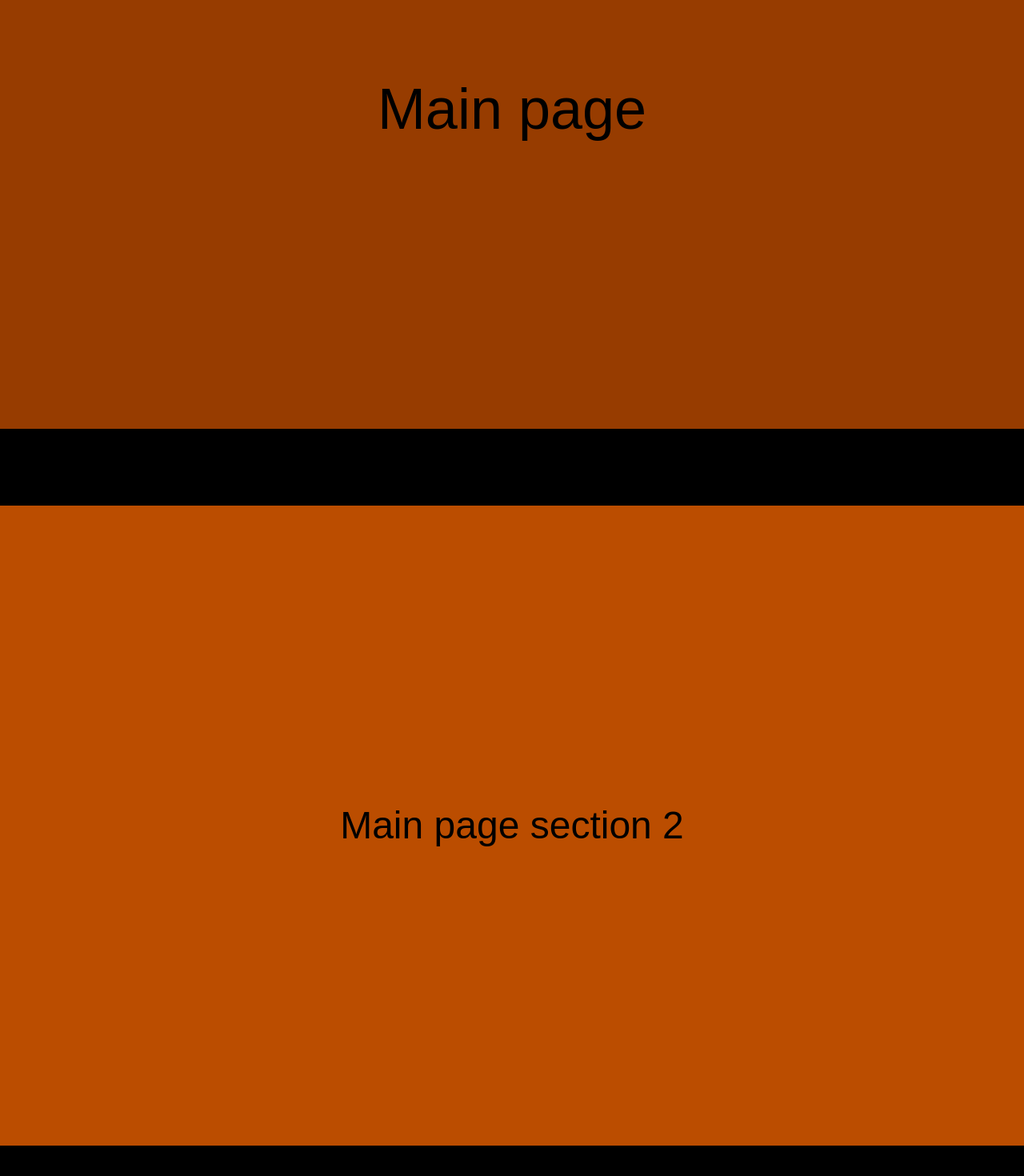
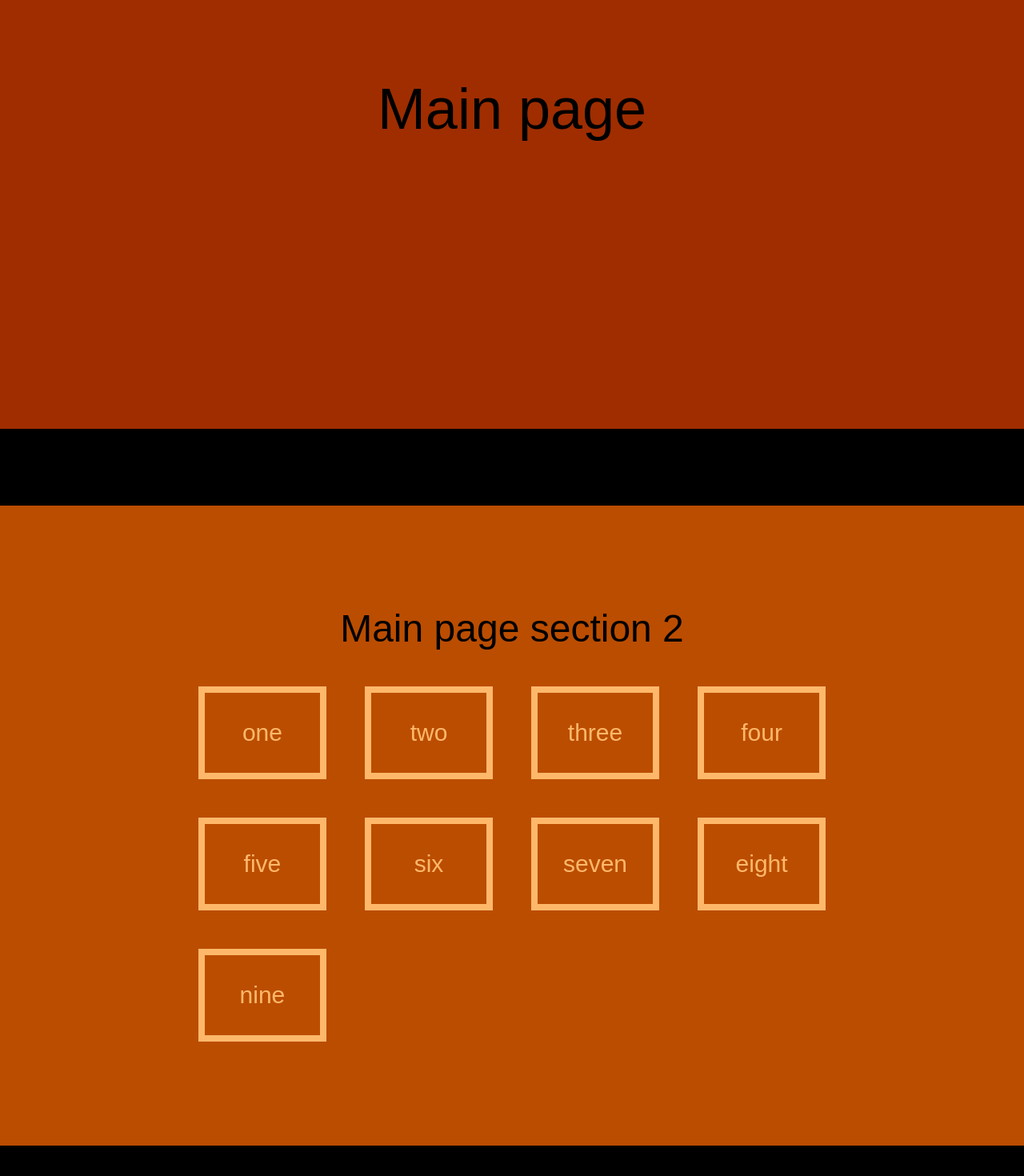
Before and after one commit to VilloKodeHode/fs04-v2, a Next.js app: page / in a window 1280 px wide. Shown: the part 344-1814 px from the top of the page at 80% size. Built offline with nearby package versions, Linux system fonts and the light colour scheme; a web font is replaced by a local one.

Commit message:
Undervisning 3: Mapping + andre lure ting

```diff
--- /dev/null
+++ b/app/(pages)/index/components/sections/BoxSection.jsx
@@ -0,0 +1,56 @@
+import { MappedBoxes } from "@/components/base/Box";
+
+export default function BoxSection() {
+  return (
+    <section className="h-screen flex flex-col gap-12 justify-center items-center bg-amber-700">
+      <h2 className="text-5xl">Main page section 2</h2>
+      <div className="grid lg:grid-cols-4 sm:grid-cols-3 grid-cols-2 gap-12">
+        <MappedBoxes />
+
+        {/* Nivå tre: */}
+        {/* {boxData.map((box, index) => (
+            <Box
+              key={box + index}
+              text={box}
+            />
+          ))} */}
+
+        {/* Nivå to: */}
+        {/* <Box text="one" />
+          <Box text="two" />
+          <Box text="three" />
+          <Box text="four" />
+          <Box text="five" />
+          <Box text="six" />
+          <Box text="seven" />
+          <Box text="eight" /> */}
+
+        {/* Nivå en: */}
+        {/* <div className="border-2 text-orange-300 p-4 border-orange-300 text-center">
+            one
+          </div>
+          <div className="border-2 text-orange-300 p-4 border-orange-300 text-center">
+            two
+          </div>
+          <div className="border-2 text-orange-300 p-4 border-orange-300 text-center">
+            three
+          </div>
+          <div className="border-2 text-orange-300 p-4 border-orange-300 text-center">
+            four
+          </div>
+          <div className="border-2 text-orange-300 p-4 border-orange-300 text-center">
+            five
+          </div>
+          <div className="border-2 text-orange-300 p-4 border-orange-300 text-center">
+            six
+          </div>
+          <div className="border-2 text-orange-300 p-4 border-orange-300 text-center">
+            seven
+          </div>
+          <div className="border-2 text-orange-300 p-4 border-orange-300 text-center">
+            eight
+          </div> */}
+      </div>
+    </section>
+  );
+}
--- /dev/null
+++ b/app/(pages)/products/components/Something.jsx
@@ -0,0 +1,9 @@
+export const Something = () => {
+  return (
+    <>
+      <section className="flex justify-center items-center bg-pink-800">
+        <h2 className="text-7xl">Products SOMETHING</h2>
+      </section>
+    </>
+  );
+};
--- a/app/(pages)/products/page.jsx
+++ b/app/(pages)/products/page.jsx
@@ -1,4 +1,6 @@
 // import productData from "@/data/products.json";
+
+import { Something } from "./components/Something";
 
 export default function ProductsPage() {
   //   console.log(productData);
@@ -7,6 +9,7 @@ export default function ProductsPage() {
       <section className="h-screen flex justify-center items-center bg-pink-800">
         <h1 className="text-7xl">Products Page</h1>
       </section>
+      <Something />
     </>
   );
 }
--- a/app/page.jsx
+++ b/app/page.jsx
@@ -1,12 +1,13 @@
+import { ScreenSection } from "@/components/base/Sections";
+import BoxSection from "@/index/BoxSection";
+
 export default function HomePage() {
   return (
     <>
-      <section className="h-screen flex justify-center items-center bg-amber-800">
+      <ScreenSection className="bg-orange-800">
         <h1 className="text-7xl">Main page</h1>
-      </section>
-      <section className="h-screen flex justify-center items-center bg-amber-700">
-        <h1 className="text-5xl">Main page section 2</h1>
-      </section>
+      </ScreenSection>
+      <BoxSection />
     </>
   );
 }
--- /dev/null
+++ b/components/base/Box.jsx
@@ -0,0 +1,38 @@
+import { boxData } from "@/data/boxData";
+
+export const Box = ({ text }) => {
+  return (
+    <>
+      <div className="border-8 text-3xl text-orange-300 p-8 border-orange-300 text-center">
+        {text}
+      </div>
+    </>
+  );
+};
+
+export const MappedBoxes = () => {
+  return (
+    <>
+      {boxData.map((box, index) => (
+        <Box
+          key={box + index}
+          text={box}
+        />
+      ))}
+    </>
+  );
+};
+
+export const MapBox = () => {
+  return (
+    <>
+      {boxData.map((text, index) => (
+        <div
+          key={text + index}
+          className="border-8 text-3xl text-orange-300 p-8 border-orange-300 text-center">
+          {text}
+        </div>
+      ))}
+    </>
+  );
+};
--- /dev/null
+++ b/components/base/Sections.jsx
@@ -0,0 +1,10 @@
+export const ScreenSection = ({ className, children }) => {
+  return (
+    <>
+      <section
+        className={`h-screen flex justify-center items-center ${className}`}>
+        {children}
+      </section>
+    </>
+  );
+};
--- /dev/null
+++ b/data/boxData.js
@@ -0,0 +1,11 @@
+export const boxData = [
+  "one",
+  "two",
+  "three",
+  "four",
+  "five",
+  "six",
+  "seven",
+  "eight",
+  "nine",
+];
--- a/jsconfig.json
+++ b/jsconfig.json
@@ -1,7 +1,8 @@
 {
   "compilerOptions": {
     "paths": {
-      "@/*": ["./*"]
+      "@/*": ["./*"],
+      "@/index/*": ["/app/(pages)/index/components/sections/*"]
     }
   }
 }
```
